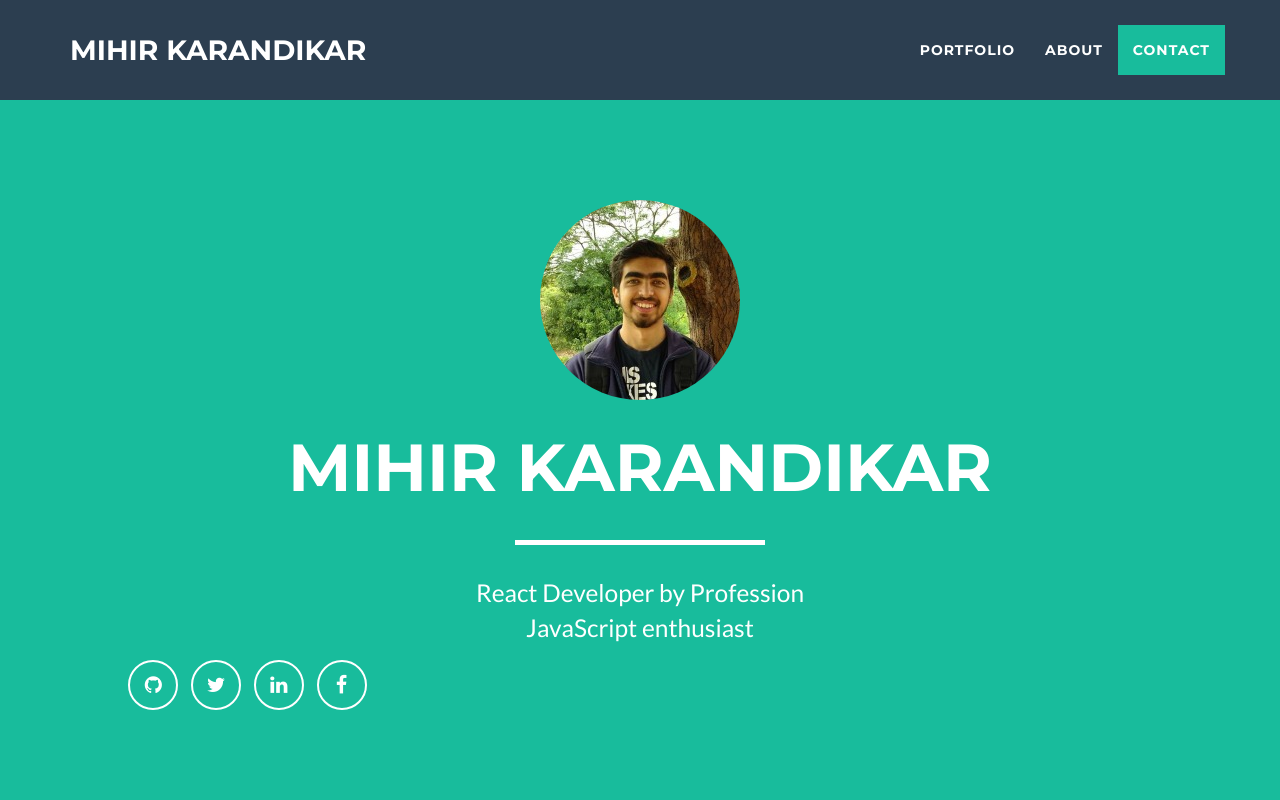
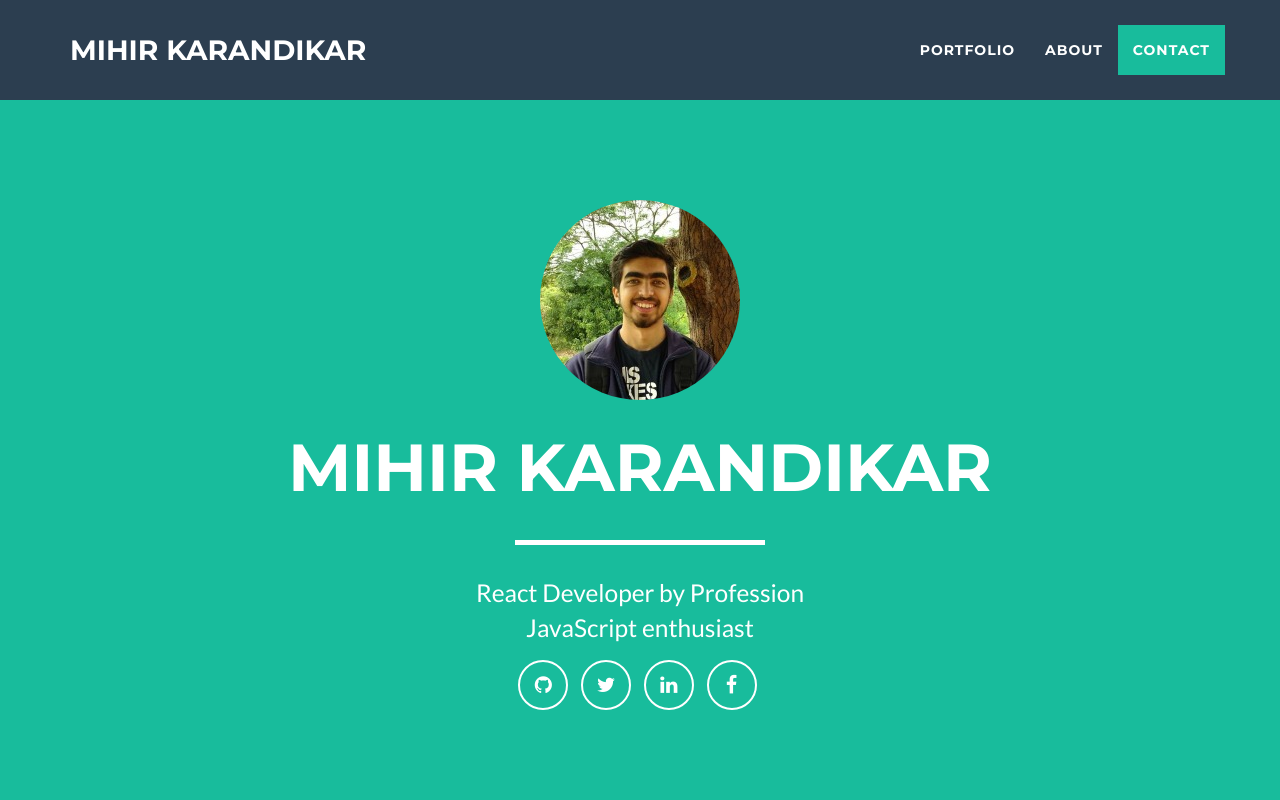
Before and after one commit to mihir0x69/KarandikarMihir.github.io, a website: page index.html in a window 1280 px wide. Shown: the top 800 px of the page. Drawn offline with nearby package versions, Linux system fonts and the light colour scheme.

Commit message:
Fix grid columns

```diff
--- a/index.html
+++ b/index.html
@@ -78,7 +78,7 @@
                         <span class="skills">React Developer by Profession<br />JavaScript enthusiast</span>
                     </div>
                 </div>
-                <div class="footer-col col-md-4">
+                <div class="footer-col col-lg-12 col-md-4">
                     <ul class="list-inline">
                         <li>
                             <a href="https://github.com/KarandikarMihir" target="_blank" class="btn-social btn-outline"><i class="fa fa-fw fa-github"></i></a>
```
